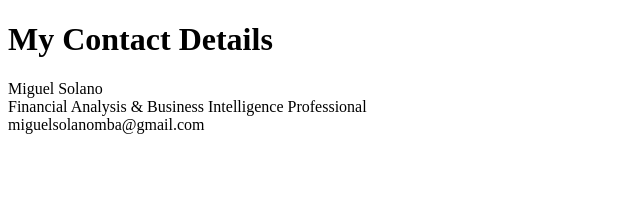
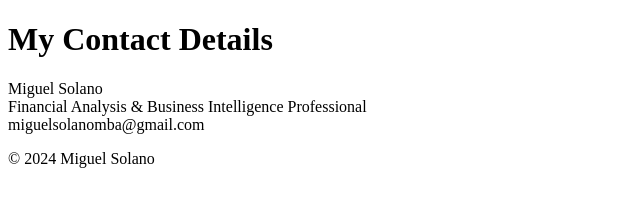
Before and after one commit to miguelsolanomba/portfolio, a plain HTML site: page contactme.html in a window 1280 px wide. Shown: the whole page, without its empty margins (0-640 px from the left). Drawn offline with Linux system fonts and the light colour scheme.

Commit message:
contactme.html

```diff
--- a/contactme.html
+++ b/contactme.html
@@ -10,6 +10,8 @@
         Financial Analysis & Business Intelligence Professional<br />
         miguelsolanomba@gmail.com
     </p>
-
+    <footer>
+        <p>© 2024 Miguel Solano</p>
+    </footer>
 </body>
 </html>
```
